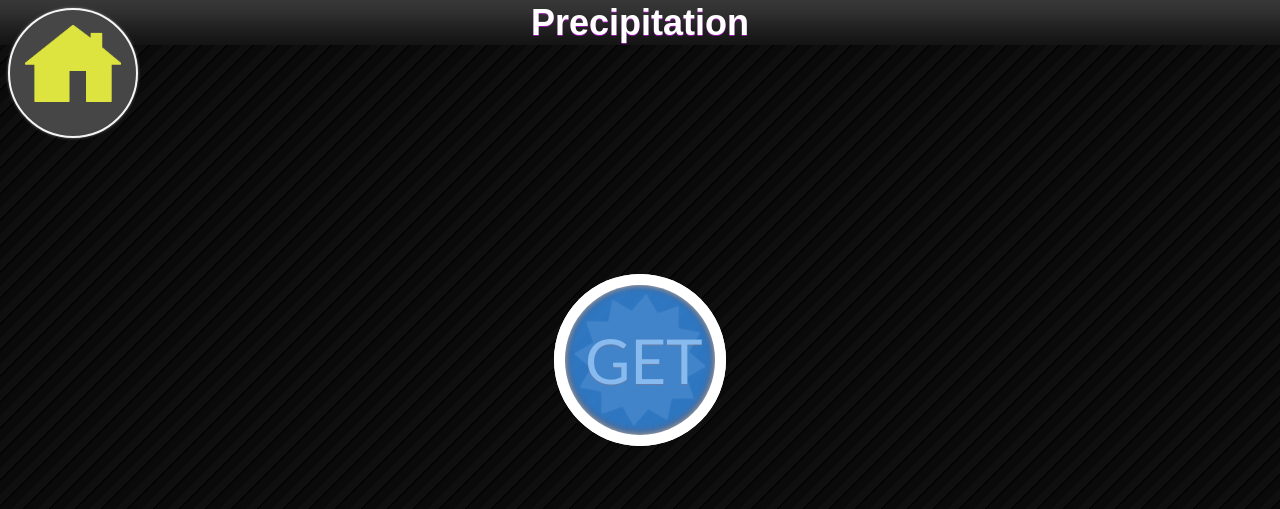
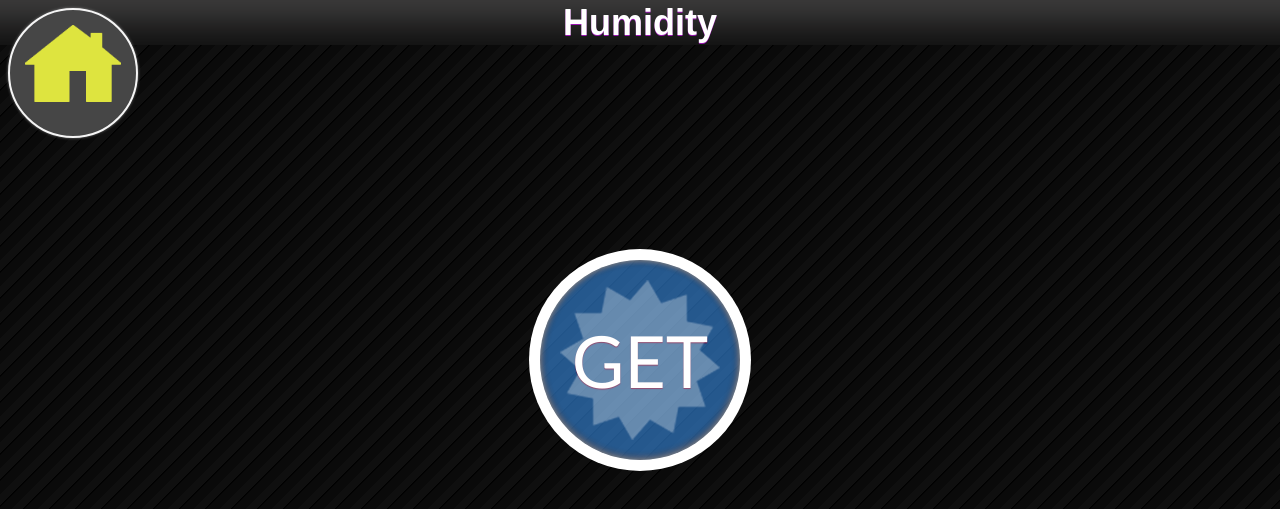
Before and after one commit to dkochnev/tw, a plain HTML site: page 2.htm in a window 1280 px wide. Drawn offline with nearby package versions, Linux system fonts and the light colour scheme.

Commit message:
humidity fix

```diff
--- a/2.htm
+++ b/2.htm
@@ -4,12 +4,12 @@
 
   <meta charset="UTF-8">
 
- <script src="http://ajax.googleapis.com/ajax/libs/jquery/1.11.1/jquery.min.js"></script>
+  <script src="http://ajax.googleapis.com/ajax/libs/jquery/1.11.1/jquery.min.js"></script>
   <script type="text/javascript" src="js/modernizr.js"></script>
   <script type="text/javascript" src="js/app.js"></script>
 
-  <meta name="apple-mobile-web-app-title" content="M8B">
-  <meta name="mobile-web-app-title" content="M8B">
+  <meta name="apple-mobile-web-app-title" content="GW">
+  <meta name="mobile-web-app-title" content="GW">
 
   <meta name="apple-mobile-web-app-capable" content="yes">
   <meta name="mobile-web-app-capable" content="yes">
@@ -33,7 +33,7 @@
 
 
 
-<link rel="stylesheet" type="text/css" href="css/button1.css">
+<link rel="stylesheet" type="text/css" href="css/button2.css">
 <link rel="stylesheet" type="text/css" href="css/style.css">
 
 
@@ -46,7 +46,7 @@
 
 <body>
 
-<div class="topText"><div class="actualText">Precipitation</div></div>
+<div class="topText"><div class="actualText">Humidity</div></div>
  	<div class="round-button">
     <a href="index.htm">
         <img src="images/Home.png">
@@ -54,15 +54,14 @@
 </div>
       <div class="content">
 				<div class="button-wrapper">
-					<a href="#" class="a-btn a-centered " style="text-decoration:none">
+					<a href="#" class="e-btn e-centered " style="text-decoration:none">
                         <span></span>
-						<span >GET</span>
-                        <span><p id="temp"></span>
+						              <span >GET</span>
+                            <span><p id="hum"></p></span>
 					</a>
 
-
 				</div>
-
+            </div>
 
 
 
--- a/css/button2.css
+++ b/css/button2.css
@@ -396,6 +396,109 @@ position:fixed;
 }
 
 
+
+/*    ======= for Precipitation ==========        */
+
+.e-btn{
+    width:200px;
+    height:200px;
+    -webkit-border-radius:50%;
+    -moz-border-radius:50%;
+    border-radius:50%;
+    display:block;
+    margin:0px;
+    float:center;
+    background:rgba(55, 141, 229, 0.6);
+    position:relative;
+    -webkit-box-shadow:0px 0px 5px 0px rgba(246, 212, 163, 0.5) inset, 0px -1px 5px 4px rgba(170, 77, 27, 0.2) inset, 0px 0px 0px 10px #fff,  0px 0px 1px 8px rgba(188, 188, 188, 0.4), 0px 0px 0px 11px #fff;
+    box-shadow:0px 0px 5px 0px rgba(246, 212, 163, 0.5) inset, 0px -1px 5px 4px rgba(170, 77, 27, 0.2) inset, 0px 0px 0px 10px #fff,  0px 0px 1px 8px rgba(188, 188, 188, 0.4), 0px 0px 0px 11px #fff;
+    box-shadow:0px 0px 5px 0px rgba(246, 212, 163, 0.5) inset, 0px -1px 5px 4px rgba(170, 77, 27, 0.2) inset, 0px 0px 0px 10px #fff,  0px 0px 1px 8px rgba(188, 188, 188, 0.4), 0px 0px 0px 11px #fff;
+    -webkit-transition:all 0.3s linear;
+    -moz-transition:all 0.3s linear;
+    -o-transition:all 0.3s linear;
+    transition:all 0.3s linear;
+}
+
+
+.e-btn span{
+    display:table-cell;
+    width:160px;
+    height:160px;
+    padding:20px;
+    text-align:center;
+    text-decoration: none;
+    vertical-align:middle;
+    font-size:72px;
+    line-height:0px;
+    color:#fff;
+    text-shadow:0px 1px 1px #660033;
+    font-family:"Myriad Pro", "Trebuchet MS", sans-serif;
+    -webkit-transition:all 0.3s linear;
+    -moz-transition:all 0.3s linear;
+    -o-transition:all 0.3s linear;
+    transition:all 0.3s linear;
+}
+.e-btn span:nth-child(1){
+    position:fixed;
+    top:0px;
+    left:0px;
+    line-height:0px;
+    opacity:0;
+}
+
+.e-btn span:nth-child(3){
+position:fixed;
+    top:15px;
+    left:0px;
+    text-decoration: none;
+    font-size:72px;
+    line-height:0px;
+    opacity:0;
+}
+.e-btn span:nth-child(1){
+    background:transparent url(../images/star_b.png) no-repeat center center;
+    opacity:0.3;
+}
+.e-btn:hover{
+    background:#378de5;
+   -webkit-box-shadow:0px 0px 5px 0px rgba(246, 212, 163, 0.5) inset, 0px -1px 5px 4px rgba(170, 77, 27, 0.2) inset, 0px 0px 0px 10px #fff,  0px 0px 1px 8px rgba(188, 188, 188, 0.4), 0px 0px 0px 11px #fff;
+    box-shadow:0px 0px 5px 0px rgba(246, 212, 163, 0.5) inset, 0px -1px 5px 4px rgba(170, 77, 27, 0.2) inset, 0px 0px 0px 10px #fff,  0px 0px 1px 8px rgba(188, 188, 188, 0.4), 0px 0px 0px 11px #fff;
+    box-shadow:0px 0px 5px 0px rgba(246, 212, 163, 0.5) inset, 0px -1px 5px 4px rgba(170, 77, 27, 0.2) inset, 0px 0px 0px 10px #fff,  0px 0px 1px 8px rgba(188, 188, 188, 0.4), 0px 0px 0px 11px #fff;
+  }
+.e-btn:hover span:nth-child(3){
+    opacity:1;
+}
+.e-btn:hover span:nth-child(2){
+    opacity: 0;
+    -webkit-transform: scale(0);
+    -moz-transform: scale(0);
+    transform: scale(0);
+}
+.e-btn:hover span:nth-child(1){
+    -webkit-animation:rotate 1s linear;
+    -moz-animation:rotate 1s linear;
+    animation:rotate 1s linear;
+}
+.e-btn:active{
+ -webkit-box-shadow:0px 0px 5px 0px rgba(246, 212, 163, 0.5) inset, 0px -1px 5px 4px rgba(170, 77, 27, 0.2) inset, 0px 0px 0px 10px #fff,  0px 0px 1px 8px rgba(188, 188, 188, 0.4), 0px 0px 0px 11px #fff;
+    box-shadow:0px 0px 5px 0px rgba(246, 212, 163, 0.5) inset, 0px -1px 5px 4px rgba(170, 77, 27, 0.2) inset, 0px 0px 0px 10px #fff,  0px 0px 1px 8px rgba(188, 188, 188, 0.4), 0px 0px 0px 11px #fff;
+    box-shadow:0px 0px 5px 0px rgba(246, 212, 163, 0.5) inset, 0px -1px 5px 4px rgba(170, 77, 27, 0.2) inset, 0px 0px 0px 10px #fff,  0px 0px 1px 8px rgba(188, 188, 188, 0.4), 0px 0px 0px 11px #fff;
+  }
+.e-btn:active span:nth-child(2){
+    color:rgba(170, 77, 27, 0.8);
+    text-shadow:0px 1px 1px rgba(255, 255, 255, 0.6);
+}
+
+.e-centered {
+ position: fixed;
+  top: 45%;
+  left: 50%;
+  transform: translate(-50%, -50%);
+}
+
+
+
+
 @keyframes rotate{
     0% { transform: scale(1) rotate(0);}
     50% { transform: scale(0.5) rotate(180deg);}
--- a/js/app.js
+++ b/js/app.js
@@ -79,7 +79,7 @@ $(document).ready(function(){
 
 		$('#temp_3').text("" + Math.round(data.daily.data[2].temperatureMax));
 
-
+		$('#hum').text((data.currently.humidity)*100 + "%" );
 
 	}
 
```
Also changed, not shown: 1.htm (+2 -2 lines), css/Новая папка/button1.css (renamed from css/button1.css), images/star_b.png (added).
